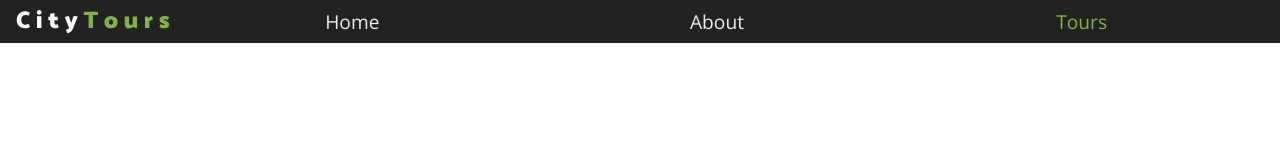
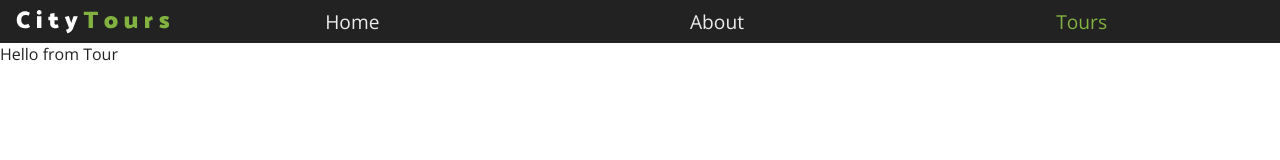
Before and after one commit to LaGemYo/City, a React (Create React App) app: page / in a window 1280 px wide. Shown: the top 160 px of the page. Built offline with nearby package versions, Linux system fonts and the light colour scheme.

Commit message:
startig with tour and tourlist components

```diff
--- a/src/App.js
+++ b/src/App.js
@@ -1,10 +1,12 @@
 import React, { Component } from 'react';
 import './App.scss';
 import Navbar from './components/Navbar/Navbar';
+import TourList from './components/TourList';
 
 function App() {
   return <React.Fragment>
     <Navbar/>
+    <TourList/>
   </React.Fragment>
 }
 
--- a/src/components/Navbar/Navbar.js
+++ b/src/components/Navbar/Navbar.js
@@ -23,5 +23,4 @@
             </li>
         </ul>
     </nav>
-
 }
--- /dev/null
+++ b/src/components/Tour/Tour.js
@@ -0,0 +1,12 @@
+import React, { Component } from 'react';
+import './tour.scss'
+
+export default class Tour extends Component {
+    render() {
+        return (
+            <div>
+                Hello from Tour
+            </div>
+        )
+    }
+}
--- /dev/null
+++ b/src/components/Tour/package.json
@@ -0,0 +1,3 @@
+{
+    "main": "Tour.js"
+}
--- /dev/null
+++ b/src/components/TourList/index.js
@@ -0,0 +1,12 @@
+import React, { Component } from 'react';
+import Tour from '../Tour';
+
+export default class TourList extends Component {
+    render() {
+        return (
+            <div>
+              <Tour/>
+            </div>
+        )
+    }
+}
```
Also changed, not shown: src/components/Tour/tour.scss (added), src/components/TourList/tourlist.scss (added).
